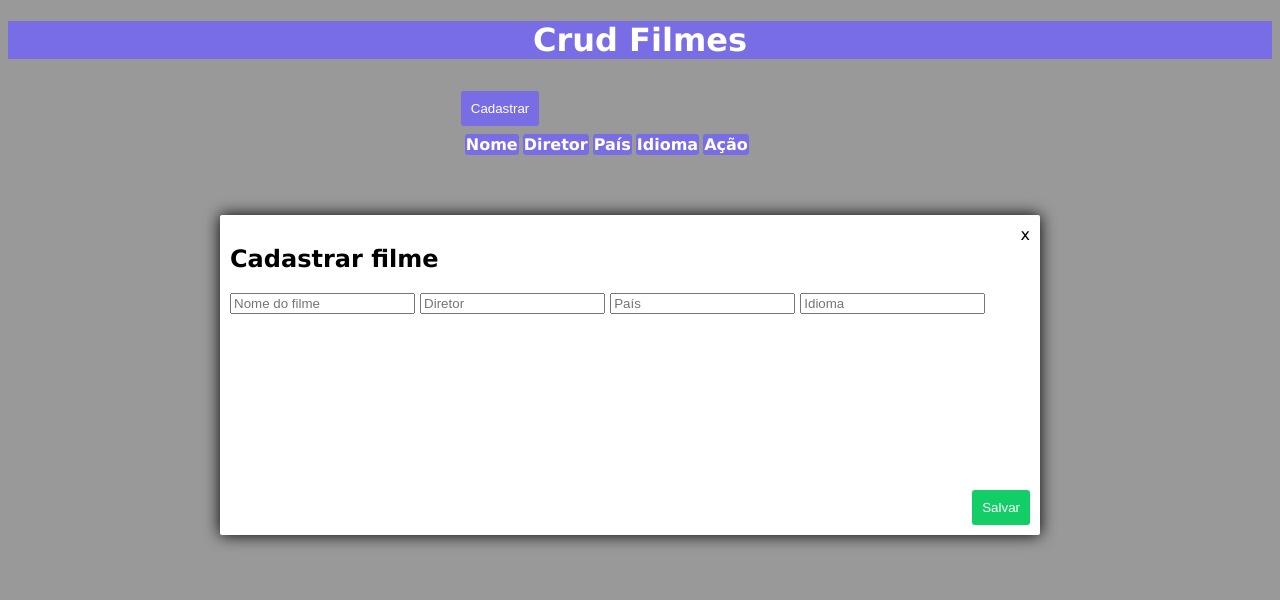
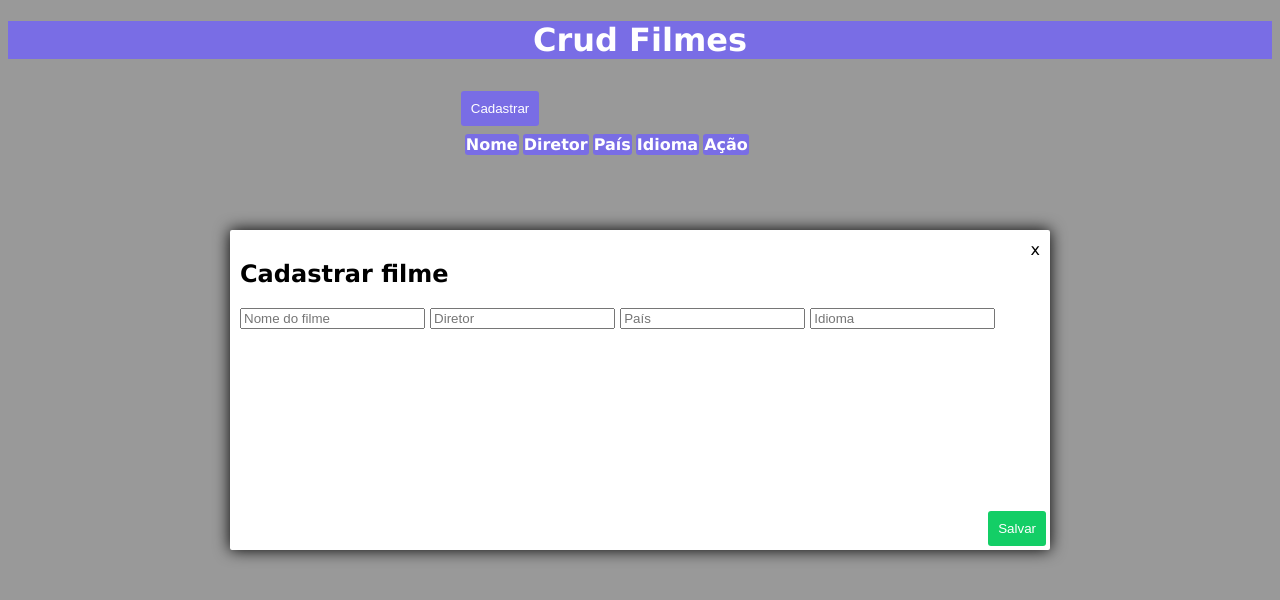
Before and after one commit to iBrunoManoel/crudJS, a plain HTML site: page index.html in a window 1280 px wide. Both pictures are taken after a click on the button "Cadastrar". Drawn offline with Linux system fonts and the light colour scheme.

Commit message:
1.0-ajustes

```diff
--- a/index.html
+++ b/index.html
@@ -26,9 +26,10 @@
                     <tbody>
                     </tbody>
                 </table>
+                    <div id='modal' class="modal">
                     <div id="id01" class="modal01">
-                        <span class="fechar" onclick="fecharModal()">x</span>
                         <header class="modal-header">
+                        <span class="btn-fechar" onclick="fecharModal()">x</span>
                             <h2 id='idFilme'>Novo Filme</h2>
                         </header>
                             <form id='form01' class="modal-form">
@@ -41,6 +42,7 @@
                             <button class="btn-salvar">Salvar</button>
                         </footer>
                     </div>
+                    </div>
             </div>
         </main>
 </body>
--- a/manDom.js
+++ b/manDom.js
@@ -1,5 +1,5 @@
 function abrirModal() {
-    let modal = document.querySelector('.modal01');
+    let modal = document.querySelector('.modal');
     let backgroundC = document.querySelector('body');
     let button = document.querySelector('.btn-modal');
     let buttonEdit = Array.from(document.querySelectorAll('.btn-Editar'));
@@ -16,7 +16,7 @@ function abrirModal() {
     modal.style.display = 'block';
 }
 function fecharModal() {
-    let fechar = document.querySelector('.modal01');
+    let fechar = document.querySelector('.modal');
     let button = document.querySelector('.btn-modal');
     let backgroundC = document.querySelector('body');
     let buttonEdit = Array.from(document.querySelectorAll('.btn-Editar'));
@@ -32,6 +32,13 @@ function fecharModal() {
     fechar.style.display = 'none';
     button.style.display = 'block';
     limparCampos();
+}
+const modal = document.getElementById('modal')
+window.onclick = (event) => {
+    if(event.target == modal) {
+        modal.style.display = 'none';
+        fecharModal();
+    }
 }
 // Interaçao com layout
 
--- a/style.css
+++ b/style.css
@@ -20,46 +20,59 @@ button {
 .btn-salvar {
   background: #13ce66;
   position: absolute;
-  bottom: 10px;
-  right: 10px;
+  right: 4px;
+  bottom: 4px;
 }
 .btn-Editar {
-  background: #13ce66;
+  background: #13ce67fd;
   cursor: pointer;
 }
 .btn-Excluir {
   background: #ff4949;
   cursor: pointer;
 }
-
-button:hover {
+.btn-salvar:hover {
+  background: #13ce6746;
+}
+.btn-Editar:hover {
+  background: #13ce6746;
+}
+.btn-Excluir:hover {
+  background: #ff49494f;
+}
+.btn-modal:hover {
   color: black;
-  background: white;
+  background: #6f5fff3a;
 }
-.fechar {
+.btn-fechar {
   padding: 10px;
+  cursor: pointer;
+  border-radius: 2px;
   position: absolute;
-  cursor: pointer;
+  right: 0px;
   top: 0px;
-  right: 0px;
-  border-radius: 2px;
 }
-.fechar:hover {
+.btn-fechar:hover {
   background: #ff4949;
 }
 .modal01 {
+  position: relative;
   margin: auto;
   border-radius: 2px;
-  position: absolute;
   padding: 10px;
   width: 800px;
   height: 300px;
   background-color: white;
+  box-shadow: 0 0 1em black;
+  margin-top: 230px;
+}
+.modal {
+  position: absolute;
+  height: 100%;
+  width: 100%;
   display: none;
-  box-shadow: 0 0 1em black;
-  grid-row: 2 /3;
-  top: 215px;
-  left: 220px;
+  top: 0px;
+  left: 0px;
 }
 .content {
   height: 100%;
```
